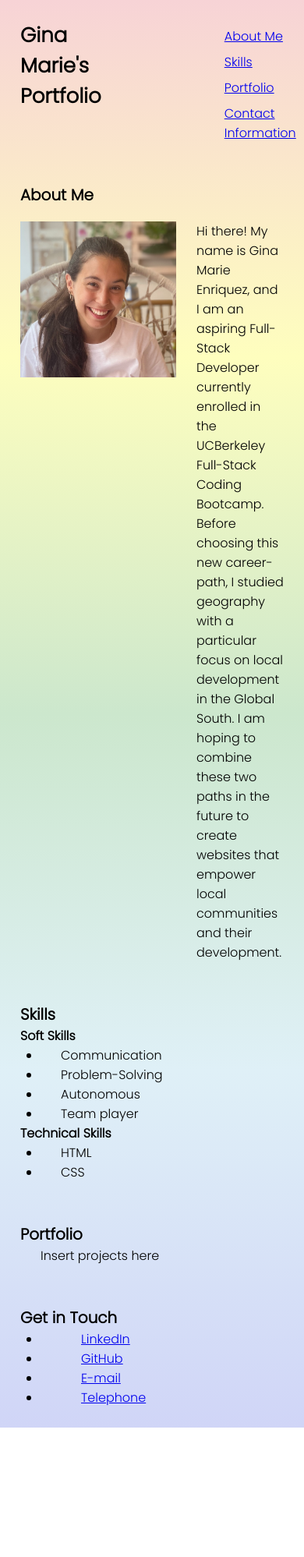
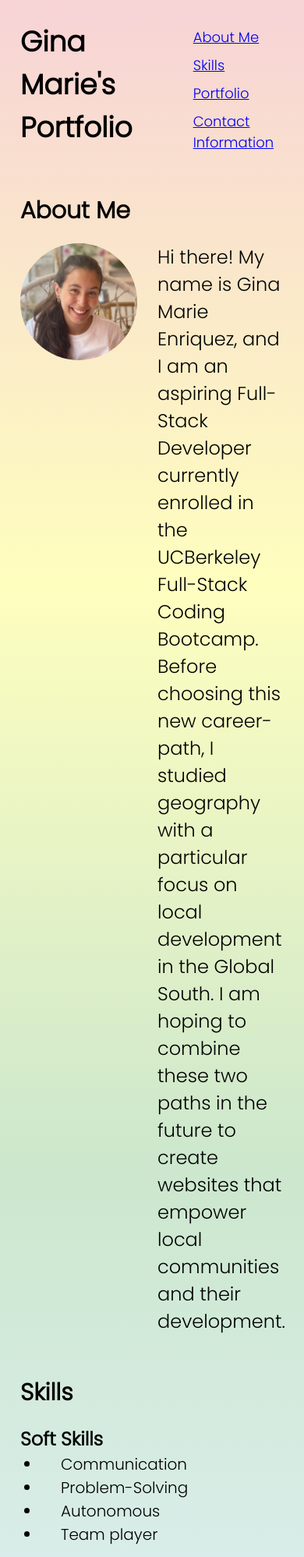
Before and after one commit to ginamarie14/module-2-assignment, a plain HTML site: page index.html in a window 390 px wide. Shown: the top 1997 px of the page at 78% size. Before the commit the page ends 1831 px from the top, so only its background shows below. Drawn offline with Linux system fonts and the light colour scheme.

Commit message:
adpated to tablet

```diff
--- a/assets/css/style.css
+++ b/assets/css/style.css
@@ -6,6 +6,10 @@
 
 body{
     background-image: linear-gradient(#f7d3d6, #fefebe, #cce7cd, #dff0f7, #d0d5f7);
+}
+
+img{
+    border-radius: 50%;
 }
 
 .header{
@@ -41,6 +45,17 @@ p, ul, li, a{
     padding-left: 26px;
 }
 
+button{
+    border-radius: 25%;
+    height: 150px;
+    width: 200px;
+    background-color: #cce7cd;
+}
+
+button:hover{
+    background-color: #f7d3d6;
+}
+
 #about-me{
     /*background-color: #fefebe;*/
     padding: 26px;
@@ -54,6 +69,10 @@ p, ul, li, a{
     padding: 26px;
 }
 
+.skills-elements{
+    display: inline-flex;
+}
+
 #portfolio{
     /*background-color: #dff0f7;*/
     padding: 26px;
@@ -64,8 +83,72 @@ p, ul, li, a{
     padding: 26px;
 }
 
+.contact-info-elements{
+    display: inline-flex;
+}
+
 #am-text{
     float: right;
     font-family: 'Poppins', sans-serif;
+    display: table-cell;
     vertical-align: middle;
 }
+
+/*The following parameters are for tablets that have the approximate size of an iPad Air and smaller*/
+@media screen and (max-width: 1180px) {
+    /*.header{
+        padding: auto;
+    }*/
+    .header nav ul li {
+        display: inline-flex;
+        margin-left: 0%;
+        margin-top: 8px;
+        font-size: 20px;
+    }
+    h1{
+        font-size: 36px;
+    }
+    h2{
+        font-size: 30px;
+    }
+    h3{
+        font-size: 24px;
+    }
+    ul, li{
+        font-size: 20px;
+    }
+    #am-text{
+        font-size: x-large;
+    }
+    button{
+        font-size: 18px;
+    }
+  }
+
+  /* These parameters are for smartphones the same size or smaller than an iPhone XR/11/12/13 */
+  @media screen and (max-width: 896px) {
+    .header nav ul li {
+        display: inline-flex;
+        margin-left: 0%;
+        margin-top: 8px;
+        font-size: large;
+    }
+    h1{
+        font-size: 36px;
+    }
+    h2{
+        font-size: 30px;
+    }
+    h3{
+        font-size: 24px;
+    }
+    ul, li{
+        font-size: 20px;
+    }
+    #am-text{
+        font-size: x-large;
+    }
+    button{
+        font-size: 18px;
+    }
+  }
--- a/index.html
+++ b/index.html
@@ -30,7 +30,7 @@
             <h2>About Me</h2>
             <br>
             <div id="am-p">
-                <img src="./assets/images/picture-of-me.jpg" width="200" height="200" alt="photo of me"> <p id="am-text">Hi there! My name is Gina Marie Enriquez, and I am an aspiring Full-Stack Developer
+                <img src="./assets/images/picture-of-me.jpg" width="150" height="150" alt="photo of me"> <p id="am-text">Hi there! My name is Gina Marie Enriquez, and I am an aspiring Full-Stack Developer
                 currently enrolled in the UCBerkeley Full-Stack Coding Bootcamp. Before choosing this new career-path,
                 I studied geography with a particular focus on local development in the Global South. I am hoping to
                 combine these two paths in the future to create websites that empower local communities and their
@@ -41,6 +41,7 @@
         </section>
         <section id="skills">
             <h2>Skills</h2>
+            <br>
             <h3>Soft Skills</h3>
                 <ul>
                     <li>Communication</li>
@@ -48,6 +49,7 @@
                     <li>Autonomous</li>
                     <li>Team player</li>
                 </ul>
+            <br>
             <h3>Technical Skills</h3>
                 <ul>
                     <li>HTML</li>
@@ -56,15 +58,19 @@
         </section>
         <section id="portfolio">
             <h2>Portfolio</h2>
-            <p>Insert projects here</p>
+            <button>Project 1</button>
+            <button>Project 2</button>
+            <button>Project 3</button>
+            <button>Project 4</button>
         </section>
         <section id="contact-info">
             <h2>Get in Touch</h2>
+            <br>
                 <ul>
-                    <li><a href="https://www.linkedin.com/in/gina-marie-e-28234078/">LinkedIn</a></li>
-                    <li><a href="https://github.com/ginamarie14">GitHub</a></li>
-                    <li><a href="mailto:ginamarie214@gmail.com">E-mail</a></li>
-                    <li><a href="tel:201-201-7708">Telephone</a></li>
+                    <li class="contact-info-elements"><a href="https://www.linkedin.com/in/gina-marie-e-28234078/">LinkedIn</a></li>
+                    <li class="contact-info-elements"><a href="https://github.com/ginamarie14">GitHub</a></li>
+                    <li class="contact-info-elements"><a href="mailto:ginamarie214@gmail.com">E-mail</a></li>
+                    <li class="contact-info-elements"><a href="tel:201-201-7708">Telephone</a></li>
                 </ul>
         </section>
     </body>
```
